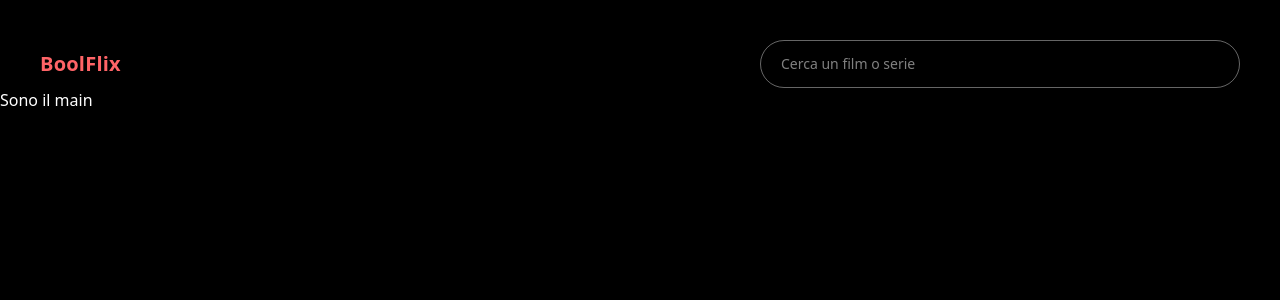
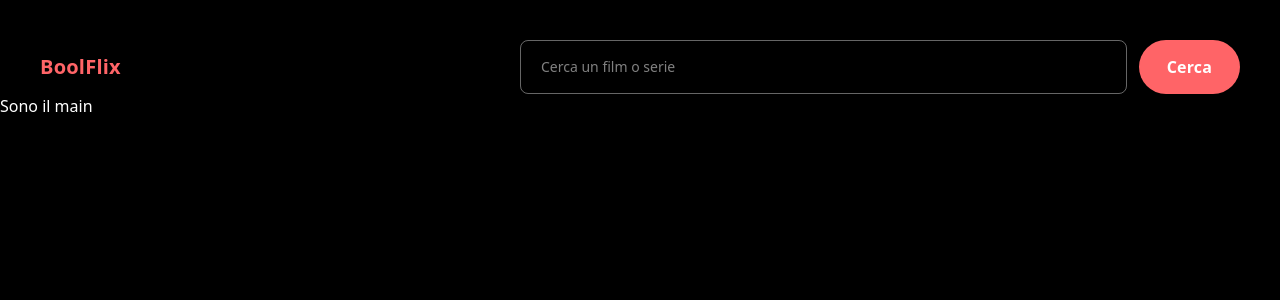
Before and after one commit to lorenzoferrante97/react-boolflix, a React (Vite) app: page / in a window 1280 px wide. Shown: the top 300 px of the page. Built offline with nearby package versions, Linux system fonts and the light colour scheme; no server answers; a web font is replaced by a local one.

Commit message:
add: header content + style

```diff
--- a/src/components/sections/Header.jsx
+++ b/src/components/sections/Header.jsx
@@ -1,4 +1,8 @@
+import { GlobalProvider, useGlobalContext } from "../../contexts/GlobalContext";
+
 export default function Header() {
+  const { handleField } = useGlobalContext();
+
   return (
     <>
       <header className='container-fluid mt-10u max-md:gap-y-5u items-center md:flex-row md:justify-between'>
@@ -7,13 +11,18 @@ export default function Header() {
           BoolFlix
         </span>
         {/* search */}
-        <form className='w-full md:max-w-[40%]'>
+        <form className='gap-3u flex w-full flex-col md:max-w-[60%] md:flex-row'>
           <input
             type='text'
             placeholder='Cerca un film o serie'
-            className='px-5u py-u min-h-12u font-body-s-regular w-full rounded-full border border-white/40 focus:border-white focus:outline-white'
-            // onChange={}
+            className='px-5u py-u min-h-12u font-body-s-regular w-full rounded-md border border-white/40 focus:border-white focus:outline-white'
+            onChange={handleField}
           />
+          <button
+            type='submit'
+            className='min-h-12u font-body-base-bold px-7u py-4u w-full rounded-full bg-red-400 text-white md:w-fit'>
+            Cerca
+          </button>
         </form>
       </header>
     </>
```
